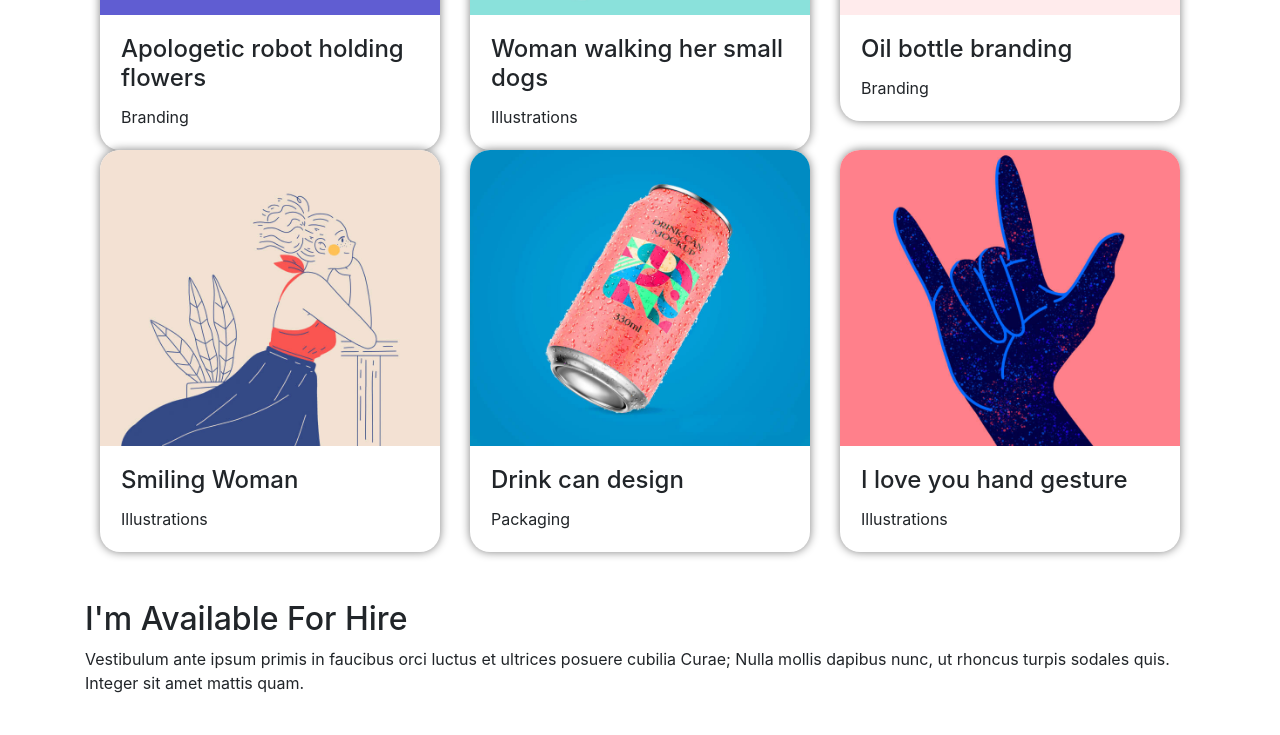
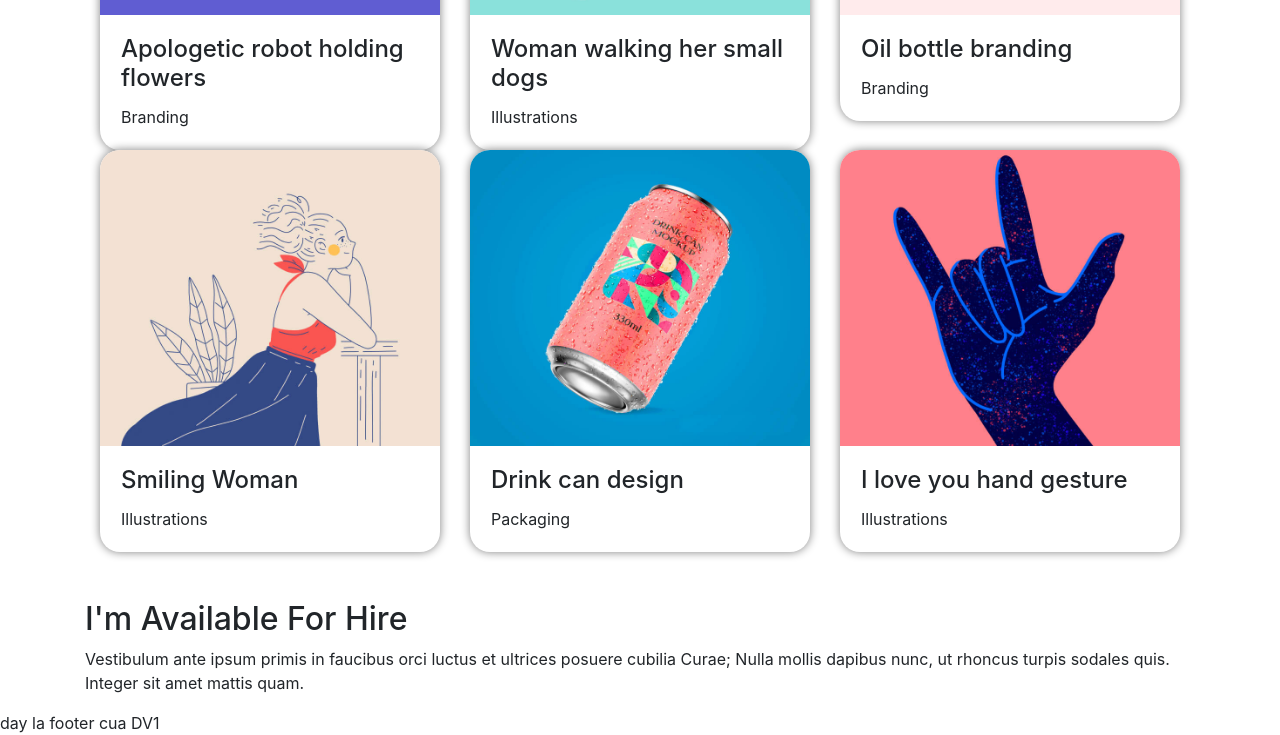
Before and after one commit to cuadinh/bc51_portfolio, a plain HTML site: page index.html in a window 1280 px wide. Shown: the part 1291-2026 px from the top of the page. Before the commit the page ends 2002 px from the top, so only its background shows below. Drawn offline with nearby package versions, Linux system fonts and the light colour scheme.

Commit message:
footer by dv1

```diff
--- a/index.html
+++ b/index.html
@@ -277,6 +277,7 @@
         </div>
 
     </section>
+    <footer>day la footer cua DV1</footer>
     <!-- jQuery library -->
     <script src="https://cdn.jsdelivr.net/npm/jquery@3.6.4/dist/jquery.slim.min.js"></script>
 
```
